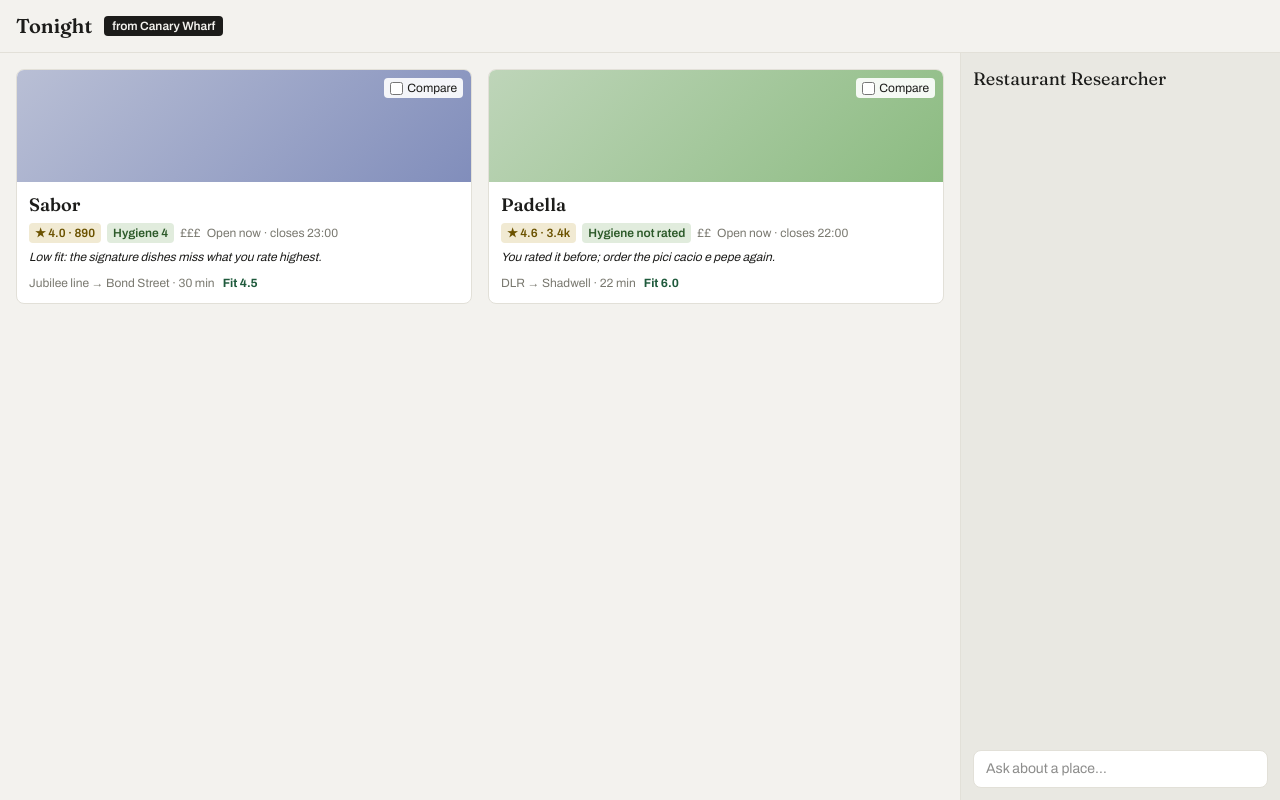
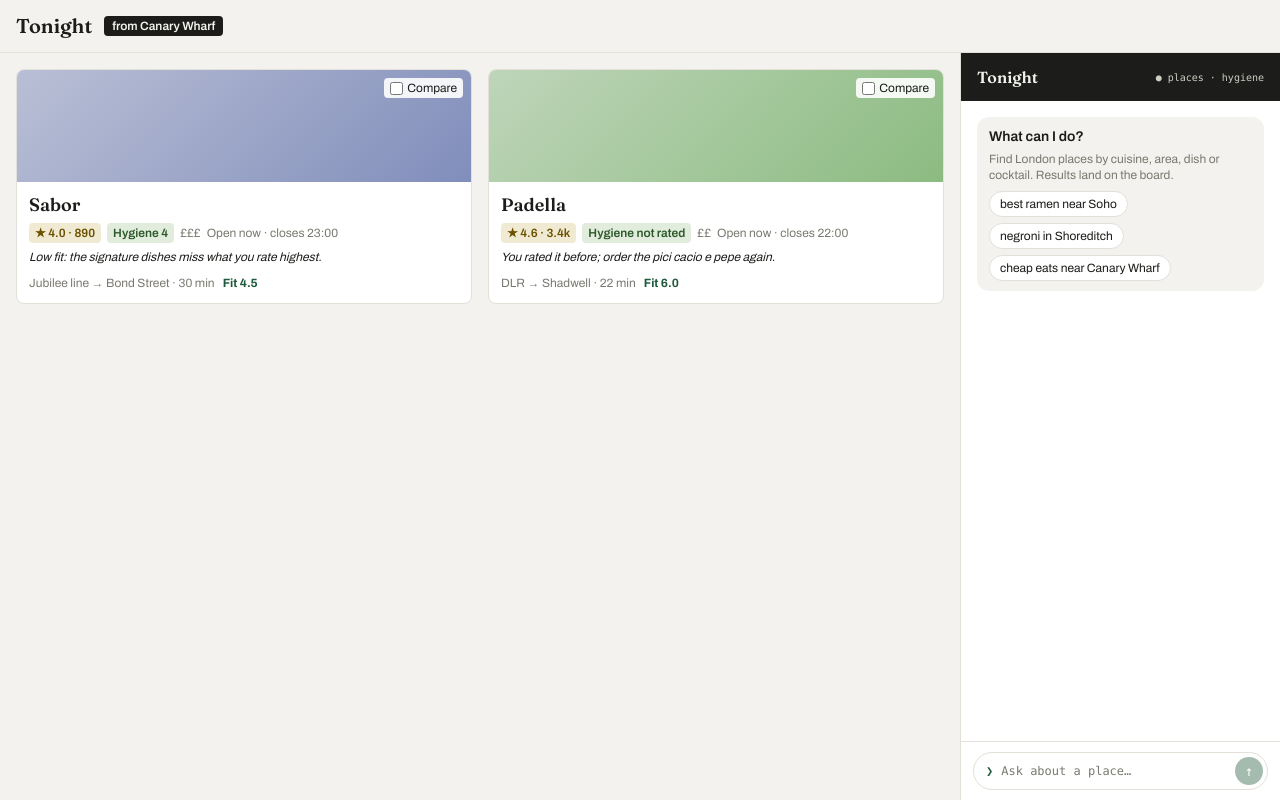
Before and after one commit to Fredheda/restaurant-researcher-app, a Next.js app in the folder frontend/: page / in a window 1280 px wide. Built offline with nearby package versions, Linux system fonts and the light colour scheme.

Commit message:
feat: ChatPanel renders the assistant panel on the stub RR-45

```diff
--- a/frontend/app/chat-panel.tsx
+++ b/frontend/app/chat-panel.tsx
@@ -1,6 +1,8 @@
 "use client";
 
-import { useEffect, useRef, useState, type FormEvent } from "react";
+import { useEffect, useRef, useState } from "react";
+import type { ChatItem } from "./chat-model";
+import { ChatView } from "./chat-view";
 import { runStubResearch } from "./stub-responder";
 import type { PlaceResult } from "./types";
 
@@ -12,9 +14,20 @@ function nextId() {
   return `msg-${messageCounter}`;
 }
 
+/** The stub's lines as panel items: the person's text as a prompt, every
+ * progress or result line as an answer block. */
+function toItems(messages: Message[]): ChatItem[] {
+  return messages.map((m): ChatItem =>
+    m.role === "user"
+      ? { id: m.id, kind: "user", text: m.text }
+      : { id: m.id, kind: "assistant", text: m.text, tools: [] }
+  );
+}
+
 /**
- * Docked column from the md breakpoint; below it a bottom sheet that stays
- * invisible (not focusable, not in the accessibility tree) until opened.
+ * Docked column from the md breakpoint; below it a bottom sheet with a drag
+ * handle that stays invisible (not focusable, not in the accessibility
+ * tree) until opened.
  */
 export function ChatPanel({
   onPlaceFound,
@@ -22,7 +35,6 @@ export function ChatPanel({
   onPlaceFound: (place: PlaceResult) => void;
 }) {
   const [messages, setMessages] = useState<Message[]>([]);
-  const [input, setInput] = useState("");
   const [busy, setBusy] = useState(false);
   const [open, setOpen] = useState(false);
   const inputRef = useRef<HTMLInputElement>(null);
@@ -31,11 +43,8 @@ export function ChatPanel({
     if (open) inputRef.current?.focus();
   }, [open]);
 
-  async function handleSubmit(e: FormEvent) {
-    e.preventDefault();
-    const query = input.trim();
-    if (!query || busy) return;
-    setInput("");
+  async function send(query: string) {
+    if (busy) return;
     setBusy(true);
     setMessages((m) => [...m, { id: nextId(), role: "user", text: query }]);
 
@@ -72,44 +81,25 @@ export function ChatPanel({
       <aside
         data-testid="chat-sheet"
         data-open={open ? "true" : "false"}
-        className={`fixed inset-x-0 bottom-0 z-40 flex h-[60dvh] flex-col border-t border-hairline bg-chatbg p-3 transition-transform md:static md:z-auto md:h-auto md:w-80 md:flex-shrink-0 md:translate-y-0 md:border-t-0 md:border-l md:visible ${
+        aria-label="Assistant"
+        className={`fixed inset-x-0 bottom-0 z-40 flex h-[65dvh] flex-col rounded-t-2xl border-t border-hairline bg-surface shadow-lg transition-transform md:static md:z-auto md:h-auto md:w-80 md:flex-shrink-0 md:translate-y-0 md:rounded-none md:border-t-0 md:border-l md:shadow-none md:visible ${
           open ? "translate-y-0" : "max-md:invisible max-md:translate-y-full"
         }`}
       >
-        <div className="mb-2 flex items-center justify-between">
-          <span className="font-display text-lg text-ink">Restaurant Researcher</span>
-          <button
-            type="button"
-            onClick={() => setOpen(false)}
-            className="rounded-sm px-2 py-0.5 text-sm text-muted md:hidden"
-          >
-            Close chat
-          </button>
-        </div>
-        <div data-testid="chat-messages" className="flex-1 space-y-2 overflow-y-auto text-sm">
-          {messages.map((m) => (
-            <div
-              key={m.id}
-              className={
-                m.role === "user"
-                  ? "ml-auto w-fit max-w-[85%] rounded-lg bg-surface px-2.5 py-1.5 text-ink"
-                  : "w-fit max-w-[90%] rounded-lg bg-ink px-2.5 py-1.5 text-paper"
-              }
-            >
-              {m.role === "status" ? `• ${m.text}` : m.text}
-            </div>
-          ))}
-        </div>
-        <form onSubmit={handleSubmit} className="mt-2">
-          <input
-            ref={inputRef}
-            value={input}
-            onChange={(e) => setInput(e.target.value)}
-            disabled={busy}
-            placeholder="Ask about a place…"
-            className="w-full rounded-lg border border-hairline bg-surface px-3 py-2 text-sm text-ink"
-          />
-        </form>
+        <div
+          data-testid="chat-handle"
+          aria-hidden="true"
+          className="absolute top-1.5 left-1/2 h-1 w-10 -translate-x-1/2 rounded-full bg-ink-muted/60 md:hidden"
+        />
+        <ChatView
+          items={toItems(messages)}
+          running={busy}
+          activeTool={null}
+          error={null}
+          onSend={send}
+          onClose={() => setOpen(false)}
+          inputRef={inputRef}
+        />
       </aside>
     </>
   );
```
Also changed, not shown: 1 other file (tests, documents, lock files or other folders).
